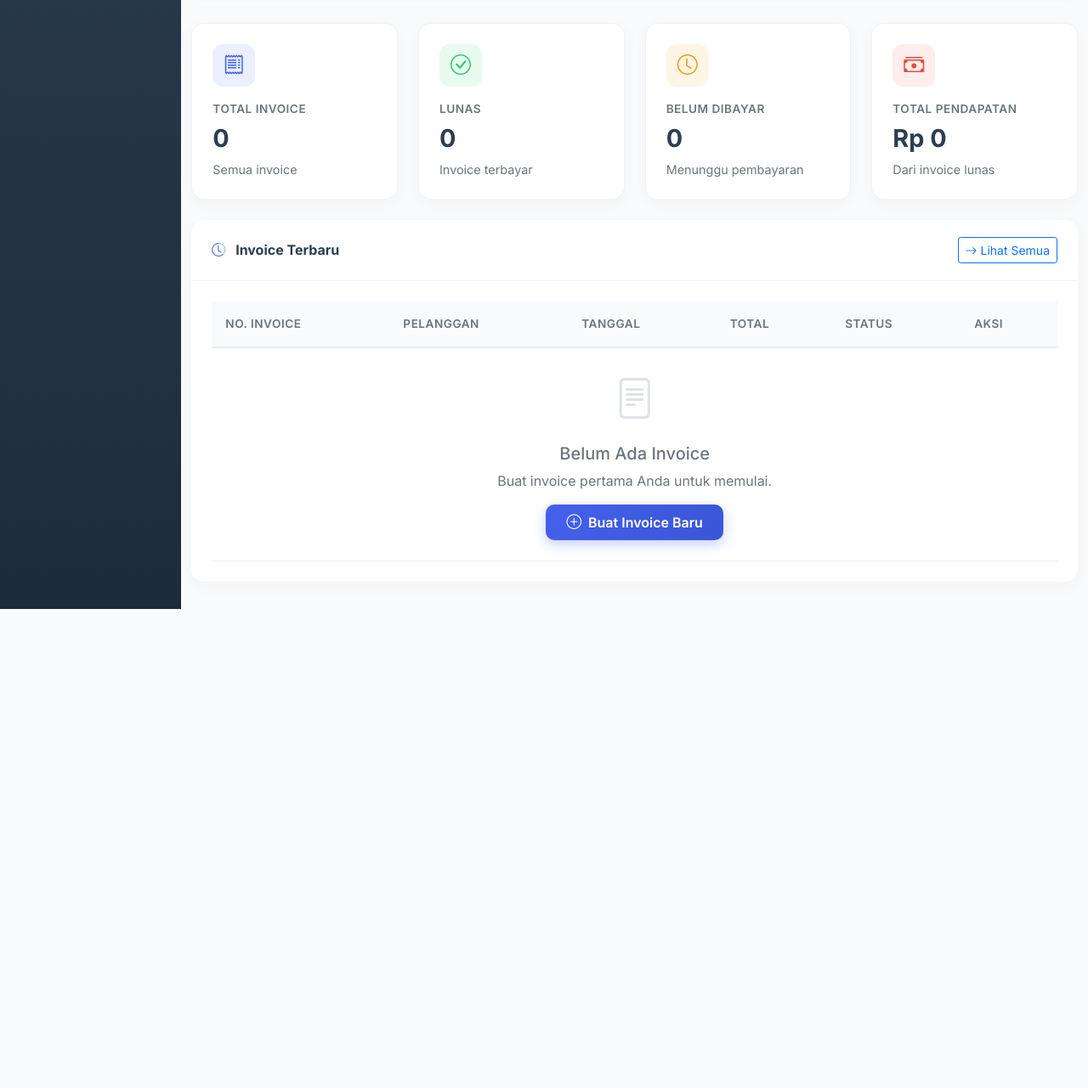
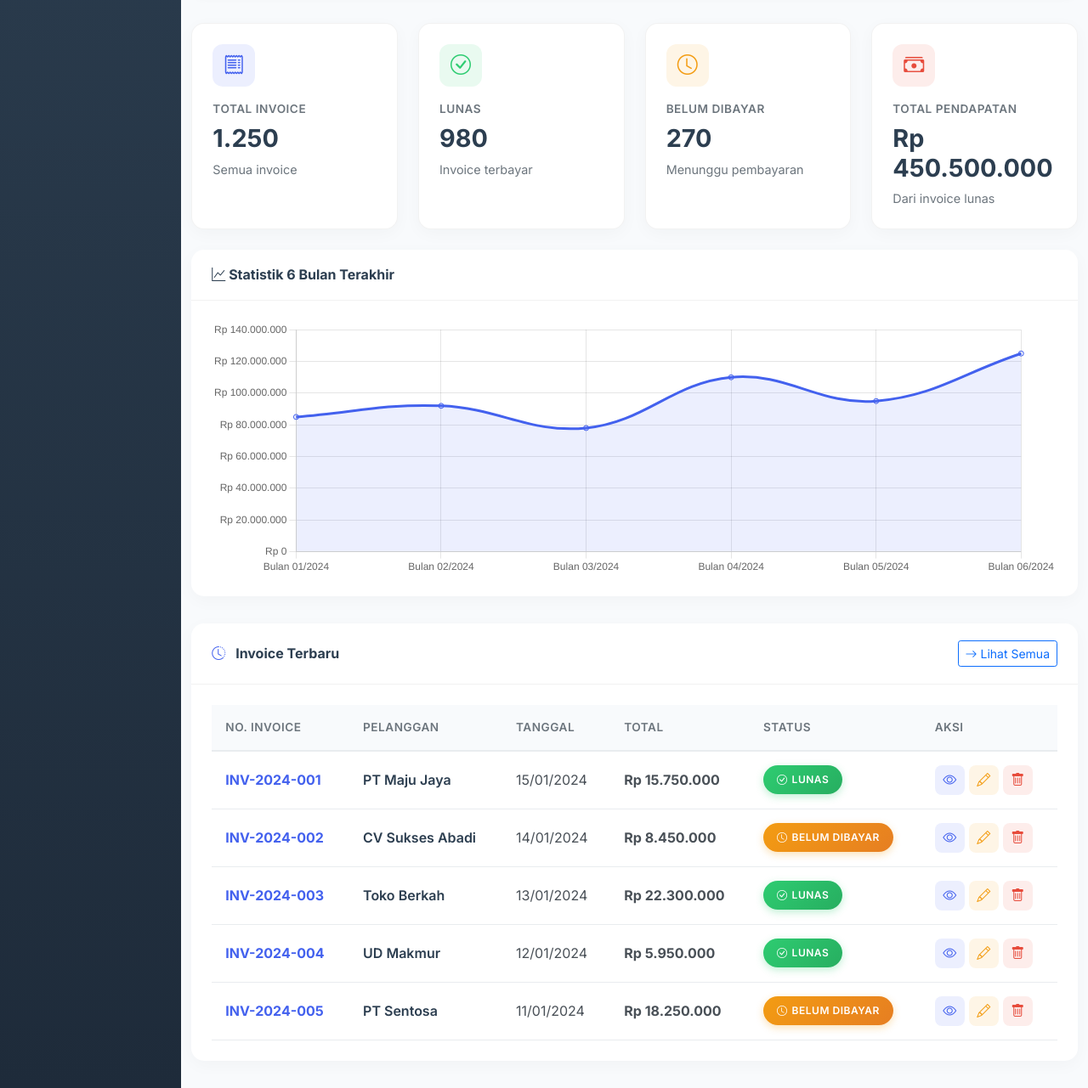
Before and after one commit to swadidikproject/invoiceapp.github.io, a PHP site: page / in a window 1280 px wide. Shown: the part 370-1651 px from the top of the page at 85% size. Before the commit the page ends 1087 px from the top, so only its background shows below. Run offline with PHP 8.4, Linux system fonts and the light colour scheme; data comes from the database, SQL or seed files in the repository; data that the repository does not hold is empty; some libraries are stand-ins or nearby versions.

Commit message:
Update index.php

```diff
--- a/index.php
+++ b/index.php
@@ -1,38 +1,3 @@
-<?php
-require_once 'config_database.php';
-require_once 'include_functions.php';
-
-// Get statistics
-$totalInvoices = $pdo->query("SELECT COUNT(*) FROM invoices")->fetchColumn();
-$paidInvoices = $pdo->query("SELECT COUNT(*) FROM invoices WHERE status = 'paid'")->fetchColumn();
-$unpaidInvoices = $pdo->query("SELECT COUNT(*) FROM invoices WHERE status = 'unpaid'")->fetchColumn();
-
-$totalRevenue = $pdo->query("SELECT SUM(total) FROM invoices WHERE status = 'paid'")->fetchColumn();
-$totalRevenue = $totalRevenue ?? 0;
-
-// Get monthly statistics for chart (optional)
-$monthlyStats = $pdo->query("
-    SELECT
-        DATE_FORMAT(created_at, '%Y-%m') as month,
-        COUNT(*) as total,
-        SUM(CASE WHEN status = 'paid' THEN total ELSE 0 END) as revenue
-    FROM invoices
-    WHERE created_at >= DATE_SUB(NOW(), INTERVAL 6 MONTH)
-    GROUP BY DATE_FORMAT(created_at, '%Y-%m')
-    ORDER BY month DESC
-")->fetchAll();
-
-// Get recent invoices
-$stmt = $pdo->query("
-    SELECT i.*, c.name as customer_name
-    FROM invoices i
-    LEFT JOIN customers c ON i.customer_id = c.id
-    ORDER BY i.created_at DESC
-    LIMIT 10
-");
-$invoices = $stmt->fetchAll();
-?>
-
 <!DOCTYPE html>
 <html lang="id">
 <head>
@@ -47,7 +12,7 @@ $invoices = $stmt->fetchAll();
     <!-- Google Fonts -->
     <link href="https://fonts.googleapis.com/css2?family=Inter:wght@300;400;500;600;700&display=swap" rel="stylesheet">
 
-    <!-- Chart.js untuk grafik (opsional) -->
+    <!-- Chart.js untuk grafik -->
     <script src="https://cdn.jsdelivr.net/npm/chart.js@3.7.1/dist/chart.min.js"></script>
 
     <style>
@@ -530,22 +495,22 @@ $invoices = $stmt->fetchAll();
                     </div>
                     <ul class="nav flex-column mt-3">
                         <li class="nav-item">
-                            <a class="nav-link <?= basename($_SERVER['PHP_SELF']) == 'index.php' ? 'active' : '' ?>" href="index.php">
+                            <a class="nav-link active" href="#">
                                 <i class="bi bi-speedometer2"></i> Dashboard
                             </a>
                         </li>
                         <li class="nav-item">
-                            <a class="nav-link <?= basename($_SERVER['PHP_SELF']) == 'add_invoice.php' ? 'active' : '' ?>" href="add_invoice.php">
+                            <a class="nav-link" href="#">
                                 <i class="bi bi-plus-circle"></i> Buat Invoice
                             </a>
                         </li>
                         <li class="nav-item">
-                            <a class="nav-link <?= basename($_SERVER['PHP_SELF']) == 'customers.php' || basename($_SERVER['PHP_SELF']) == 'add_customer.php' || basename($_SERVER['PHP_SELF']) == 'view_customer.php' ? 'active' : '' ?>" href="customers.php">
+                            <a class="nav-link" href="#">
                                 <i class="bi bi-people"></i> Pelanggan
                             </a>
                         </li>
                         <li class="nav-item">
-                            <a class="nav-link <?= basename($_SERVER['PHP_SELF']) == 'invoices.php' ? 'active' : '' ?>" href="invoices.php">
+                            <a class="nav-link" href="#">
                                 <i class="bi bi-file-text"></i> Daftar Invoice
                             </a>
                         </li>
@@ -561,10 +526,10 @@ $invoices = $stmt->fetchAll();
                     <p>Kelola invoice dan pelanggan Anda dengan mudah dan efisien</p>
                     <i class="bi bi-receipt"></i>
                     <div class="quick-actions">
-                        <a href="add_invoice.php" class="quick-action-btn">
+                        <a href="#" class="quick-action-btn">
                             <i class="bi bi-plus-circle"></i> Buat Invoice Baru
                         </a>
-                        <a href="customers.php" class="quick-action-btn">
+                        <a href="#" class="quick-action-btn">
                             <i class="bi bi-people"></i> Kelola Pelanggan
                         </a>
                     </div>
@@ -576,17 +541,17 @@ $invoices = $stmt->fetchAll();
                         <h1 class="h2 mb-1">Dashboard</h1>
                         <nav aria-label="breadcrumb">
                             <ol class="breadcrumb mb-0">
-                                <li class="breadcrumb-item"><a href="index.php">Dashboard</a></li>
+                                <li class="breadcrumb-item"><a href="#">Dashboard</a></li>
                                 <li class="breadcrumb-item active">Overview</li>
                             </ol>
                         </nav>
                     </div>
-                    <a href="add_invoice.php" class="btn-create">
+                    <a href="#" class="btn-create">
                         <i class="bi bi-plus-circle"></i> Invoice Baru
                     </a>
                 </div>
 
-                <!-- Statistics Cards -->
+                <!-- Statistics Cards (Contoh Data Statis) -->
                 <div class="row g-4 mb-4">
                     <div class="col-xl-3 col-md-6">
                         <div class="summary-card">
@@ -594,7 +559,7 @@ $invoices = $stmt->fetchAll();
                                 <i class="bi bi-receipt"></i>
                             </div>
                             <div class="summary-label">Total Invoice</div>
-                            <div class="summary-value"><?= number_format($totalInvoices, 0, ',', '.') ?></div>
+                            <div class="summary-value">1.250</div>
                             <div class="summary-sub">Semua invoice</div>
                         </div>
                     </div>
@@ -605,7 +570,7 @@ $invoices = $stmt->fetchAll();
                                 <i class="bi bi-check-circle"></i>
                             </div>
                             <div class="summary-label">Lunas</div>
-                            <div class="summary-value"><?= number_format($paidInvoices, 0, ',', '.') ?></div>
+                            <div class="summary-value">980</div>
                             <div class="summary-sub">Invoice terbayar</div>
                         </div>
                     </div>
@@ -616,7 +581,7 @@ $invoices = $stmt->fetchAll();
                                 <i class="bi bi-clock"></i>
                             </div>
                             <div class="summary-label">Belum Dibayar</div>
-                            <div class="summary-value"><?= number_format($unpaidInvoices, 0, ',', '.') ?></div>
+                            <div class="summary-value">270</div>
                             <div class="summary-sub">Menunggu pembayaran</div>
                         </div>
                     </div>
@@ -627,14 +592,13 @@ $invoices = $stmt->fetchAll();
                                 <i class="bi bi-cash-stack"></i>
                             </div>
                             <div class="summary-label">Total Pendapatan</div>
-                            <div class="summary-value"><?= formatRupiah($totalRevenue) ?></div>
+                            <div class="summary-value">Rp 450.500.000</div>
                             <div class="summary-sub">Dari invoice lunas</div>
                         </div>
                     </div>
                 </div>
 
-                <!-- Chart Section (Optional - jika ingin menampilkan grafik) -->
-                <?php if (count($monthlyStats) > 0): ?>
+                <!-- Chart Section -->
                 <div class="chart-card">
                     <div class="card-header">
                         <h6><i class="bi bi-graph-up"></i> Statistik 6 Bulan Terakhir</h6>
@@ -643,7 +607,6 @@ $invoices = $stmt->fetchAll();
                         <canvas id="revenueChart" style="height: 300px;"></canvas>
                     </div>
                 </div>
-                <?php endif; ?>
 
                 <!-- Recent Invoices Table -->
                 <div class="table-card">
@@ -653,7 +616,7 @@ $invoices = $stmt->fetchAll();
                                 <h6><i class="bi bi-clock-history"></i> Invoice Terbaru</h6>
                             </div>
                             <div class="col-md-6 text-end">
-                                <a href="invoices.php" class="btn btn-sm btn-outline-primary">
+                                <a href="#" class="btn btn-sm btn-outline-primary">
                                     <i class="bi bi-arrow-right"></i> Lihat Semua
                                 </a>
                             </div>
@@ -673,44 +636,32 @@ $invoices = $stmt->fetchAll();
                                     </tr>
                                 </thead>
                                 <tbody>
-                                    <?php if (count($invoices) > 0): ?>
-                                        <?php foreach($invoices as $invoice): ?>
+                                    <!-- Data Invoice Contoh -->
                                     <tr>
                                         <td>
-                                                <a href="view_invoice.php?id=<?= $invoice['id'] ?>" class="invoice-number">
-                                                    <?= $invoice['invoice_number'] ?>
-                                                </a>
+                                            <a href="#" class="invoice-number">INV-2024-001</a>
                                         </td>
                                         <td>
-                                                <span class="customer-name">
-                                                    <?= $invoice['customer_name'] ?? '<span class="text-muted">- Pelanggan Umum -</span>' ?>
-                                                </span>
+                                            <span class="customer-name">PT Maju Jaya</span>
                                         </td>
-                                            <td><?= date('d/m/Y', strtotime($invoice['invoice_date'])) ?></td>
+                                        <td>15/01/2024</td>
                                         <td>
-                                                <strong><?= formatRupiah($invoice['total']) ?></strong>
+                                            <strong>Rp 15.750.000</strong>
                                         </td>
                                         <td>
-                                                <?php if ($invoice['status'] == 'paid'): ?>
                                             <span class="badge-status badge-paid">
                                                 <i class="bi bi-check-circle"></i> Lunas
                                             </span>
-                                                <?php else: ?>
-                                                    <span class="badge-status badge-unpaid">
-                                                        <i class="bi bi-clock"></i> Belum Dibayar
-                                                    </span>
-                                                <?php endif; ?>
                                         </td>
                                         <td>
                                             <div class="action-group">
-                                                    <a href="view_invoice.php?id=<?= $invoice['id'] ?>" class="btn-action btn-view" title="Lihat Detail">
+                                                <a href="#" class="btn-action btn-view" title="Lihat Detail">
                                                     <i class="bi bi-eye"></i>
                                                 </a>
-                                                    <a href="edit_invoice.php?id=<?= $invoice['id'] ?>" class="btn-action btn-edit" title="Edit Invoice">
+                                                <a href="#" class="btn-action btn-edit" title="Edit Invoice">
                                                     <i class="bi bi-pencil"></i>
                                                 </a>
-                                                    <a href="delete_invoice.php?id=<?= $invoice['id'] ?>"
-                                                       class="btn-action btn-delete"
+                                                <a href="#" class="btn-action btn-delete"
                                                    onclick="return confirm('Yakin ingin menghapus invoice ini? Data yang dihapus tidak dapat dikembalikan.')"
                                                    title="Hapus Invoice">
                                                     <i class="bi bi-trash"></i>
@@ -718,19 +669,134 @@ $invoices = $stmt->fetchAll();
                                             </div>
                                         </td>
                                     </tr>
-                                        <?php endforeach; ?>
-                                    <?php else: ?>
                                     <tr>
-                                            <td colspan="6" class="text-center py-4">
-                                                <i class="bi bi-file-text" style="font-size: 3rem; color: #dee2e6;"></i>
-                                                <h5 class="mt-3 text-muted">Belum Ada Invoice</h5>
-                                                <p class="text-muted">Buat invoice pertama Anda untuk memulai.</p>
-                                                <a href="add_invoice.php" class="btn-create">
-                                                    <i class="bi bi-plus-circle"></i> Buat Invoice Baru
+                                        <td>
+                                            <a href="#" class="invoice-number">INV-2024-002</a>
+                                        </td>
+                                        <td>
+                                            <span class="customer-name">CV Sukses Abadi</span>
+                                        </td>
+                                        <td>14/01/2024</td>
+                                        <td>
+                                            <strong>Rp 8.450.000</strong>
+                                        </td>
+                                        <td>
+                                            <span class="badge-status badge-unpaid">
+                                                <i class="bi bi-clock"></i> Belum Dibayar
+                                            </span>
+                                        </td>
+                                        <td>
+                                            <div class="action-group">
+                                                <a href="#" class="btn-action btn-view" title="Lihat Detail">
+                                                    <i class="bi bi-eye"></i>
                                                 </a>
+                                                <a href="#" class="btn-action btn-edit" title="Edit Invoice">
+                                                    <i class="bi bi-pencil"></i>
+                                                </a>
+                                                <a href="#" class="btn-action btn-delete"
+                                                   onclick="return confirm('Yakin ingin menghapus invoice ini? Data yang dihapus tidak dapat dikembalikan.')"
+                                                   title="Hapus Invoice">
+                                                    <i class="bi bi-trash"></i>
+                                                </a>
+                                            </div>
                                         </td>
                                     </tr>
-                                    <?php endif; ?>
+                                    <tr>
+                                        <td>
+                                            <a href="#" class="invoice-number">INV-2024-003</a>
+                                        </td>
+                                        <td>
+                                            <span class="customer-name">Toko Berkah</span>
+                                        </td>
+                                        <td>13/01/2024</td>
+                                        <td>
+                                            <strong>Rp 22.300.000</strong>
+                                        </td>
+                                        <td>
+                                            <span class="badge-status badge-paid">
+                                                <i class="bi bi-check-circle"></i> Lunas
+                                            </span>
+                                        </td>
+                                        <td>
+                                            <div class="action-group">
+                                                <a href="#" class="btn-action btn-view" title="Lihat Detail">
+                                                    <i class="bi bi-eye"></i>
+                                                </a>
+                                                <a href="#" class="btn-action btn-edit" title="Edit Invoice">
+                                                    <i class="bi bi-pencil"></i>
+                                                </a>
+                                                <a href="#" class="btn-action btn-delete"
+                                                   onclick="return confirm('Yakin ingin menghapus invoice ini? Data yang dihapus tidak dapat dikembalikan.')"
+                                                   title="Hapus Invoice">
+                                                    <i class="bi bi-trash"></i>
+                                                </a>
+                                            </div>
+                                        </td>
+                                    </tr>
+                                    <tr>
+                                        <td>
+                                            <a href="#" class="invoice-number">INV-2024-004</a>
+                                        </td>
+                                        <td>
+                                            <span class="customer-name">UD Makmur</span>
+                                        </td>
+                                        <td>12/01/2024</td>
+                                        <td>
+                                            <strong>Rp 5.950.000</strong>
+                                        </td>
+                                        <td>
+                                            <span class="badge-status badge-paid">
+                                                <i class="bi bi-check-circle"></i> Lunas
+                                            </span>
+                                        </td>
+                                        <td>
+                                            <div class="action-group">
+                                                <a href="#" class="btn-action btn-view" title="Lihat Detail">
+                                                    <i class="bi bi-eye"></i>
+                                                </a>
+                                                <a href="#" class="btn-action btn-edit" title="Edit Invoice">
+                                                    <i class="bi bi-pencil"></i>
+                                                </a>
+                                                <a href="#" class="btn-action btn-delete"
+                                                   onclick="return confirm('Yakin ingin menghapus invoice ini? Data yang dihapus tidak dapat dikembalikan.')"
+                                                   title="Hapus Invoice">
+                                                    <i class="bi bi-trash"></i>
+                                                </a>
+                                            </div>
+                                        </td>
+                                    </tr>
+                                    <tr>
+                                        <td>
+                                            <a href="#" class="invoice-number">INV-2024-005</a>
+                                        </td>
+                                        <td>
+                                            <span class="customer-name">PT Sentosa</span>
+                                        </td>
+                                        <td>11/01/2024</td>
+                                        <td>
+                                            <strong>Rp 18.250.000</strong>
+                                        </td>
+                                        <td>
+                                            <span class="badge-status badge-unpaid">
+                                                <i class="bi bi-clock"></i> Belum Dibayar
+                                            </span>
+                                        </td>
+                                        <td>
+                                            <div class="action-group">
+                                                <a href="#" class="btn-action btn-view" title="Lihat Detail">
+                                                    <i class="bi bi-eye"></i>
+                                                </a>
+                                                <a href="#" class="btn-action btn-edit" title="Edit Invoice">
+                                                    <i class="bi bi-pencil"></i>
+                                                </a>
+                                                <a href="#" class="btn-action btn-delete"
+                                                   onclick="return confirm('Yakin ingin menghapus invoice ini? Data yang dihapus tidak dapat dikembalikan.')"
+                                                   title="Hapus Invoice">
+                                                    <i class="bi bi-trash"></i>
+                                                </a>
+                                            </div>
+                                        </td>
+                                    </tr>
                                 </tbody>
                             </table>
                         </div>
@@ -743,15 +809,14 @@ $invoices = $stmt->fetchAll();
     <!-- Bootstrap JS -->
     <script src="https://cdn.jsdelivr.net/npm/bootstrap@5.1.3/dist/js/bootstrap.bundle.min.js"></script>
 
-    <!-- Chart Initialization (jika ada chart) -->
-    <?php if (count($monthlyStats) > 0): ?>
+    <!-- Chart Initialization -->
     <script>
         document.addEventListener('DOMContentLoaded', function() {
             const ctx = document.getElementById('revenueChart').getContext('2d');
 
-            // Prepare data
-            const months = <?= json_encode(array_column($monthlyStats, 'month')) ?>;
-            const revenue = <?= json_encode(array_column($monthlyStats, 'revenue')) ?>;
+            // Data contoh untuk chart
+            const months = ['2024-01', '2024-02', '2024-03', '2024-04', '2024-05', '2024-06'];
+            const revenue = [85000000, 92000000, 78000000, 110000000, 95000000, 125000000];
 
             new Chart(ctx, {
                 type: 'line',
@@ -791,7 +856,6 @@ $invoices = $stmt->fetchAll();
             });
         });
     </script>
-    <?php endif; ?>
 
     <!-- Tooltip Initialization -->
     <script>
```
Lines whose indentation alone changed are shown as unchanged.
